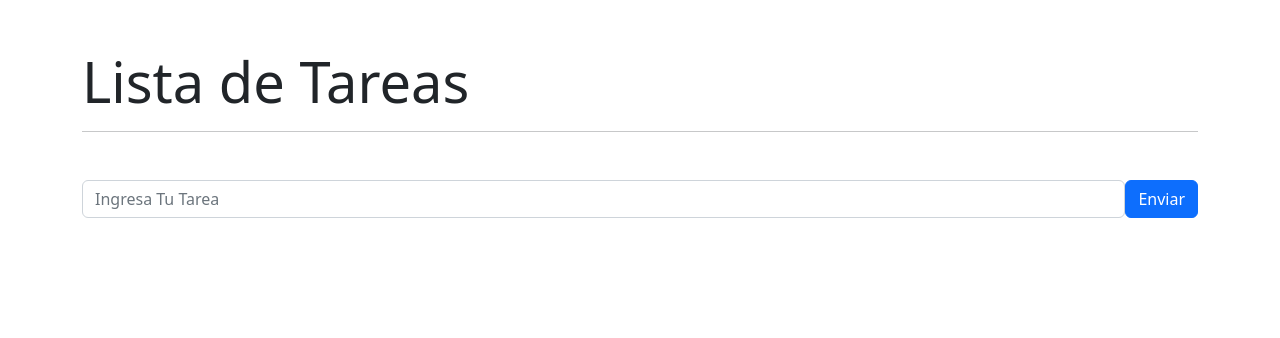
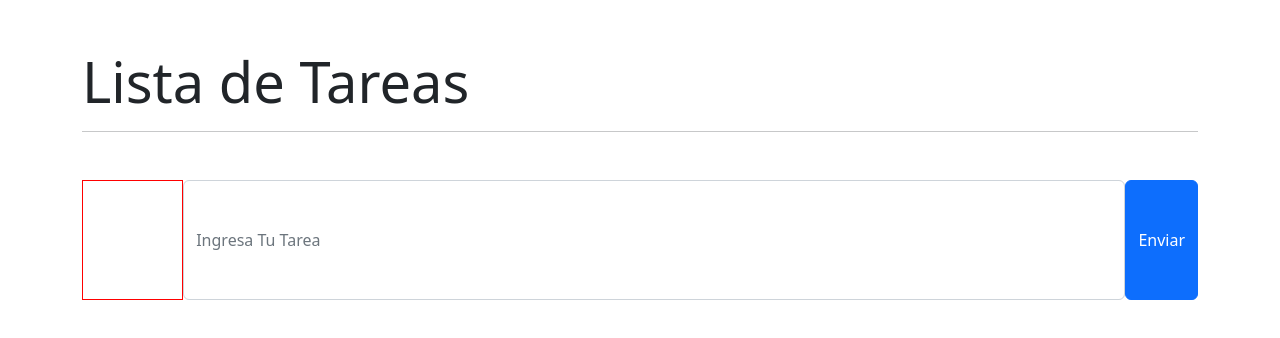
Before and after one commit to jochyd/lista-de-tareas, a React (Create React App) app: page / in a window 1280 px wide. Shown: the top 338 px of the page. Built offline with nearby package versions, Linux system fonts and the light colour scheme.

Commit message:
limpiando errores

```diff
--- a/src/App.jsx
+++ b/src/App.jsx
@@ -1,5 +1,6 @@
 import FormularioTareas from "./components/FormularioTareas";
 //importar la hoja de estilos
+import './app.css'
 import "bootstrap/dist/css/bootstrap.min.css";
 import { Container } from "react-bootstrap";
 
--- /dev/null
+++ b/src/app.css
@@ -0,0 +1,5 @@
+.caja{
+    width: 120px;
+    height: 120px;
+    border: 1px, solid, red;
+}
--- a/src/components/FormularioTareas.jsx
+++ b/src/components/FormularioTareas.jsx
@@ -36,6 +36,7 @@ const FormularioTareas = () => {
       <Form className="my-5" onSubmit={handleSubmit}>
         <Form.Group className="mb-b d-flex" controlId="formTarea">
           {/* {este es el input} */}
+          <div className="caja" style={{'background': 'nombrevariable'}}></div>
           <Form.Control
             type="text"
             placeholder="Ingresa Tu Tarea"
--- a/src/components/ListaTareas.jsx
+++ b/src/components/ListaTareas.jsx
@@ -7,11 +7,7 @@ const ListaTareas = ({ arregloTareas, borrarTarea }) => {
     //cuando tengamos muchos hijos hay q agregar el componente key
     <ListGroup>
       {arregloTareas.map((tarea, posicion) => (
-        <ItemTarea
-          key={posicion}
-          nombreTarea={tarea}
-          borrarTarea={borrarTarea}
-        ></ItemTarea>
+        <ItemTarea key={posicion} nombreTarea={tarea} borrarTarea={borrarTarea} ></ItemTarea>
       ))}
     </ListGroup>
   );
```
